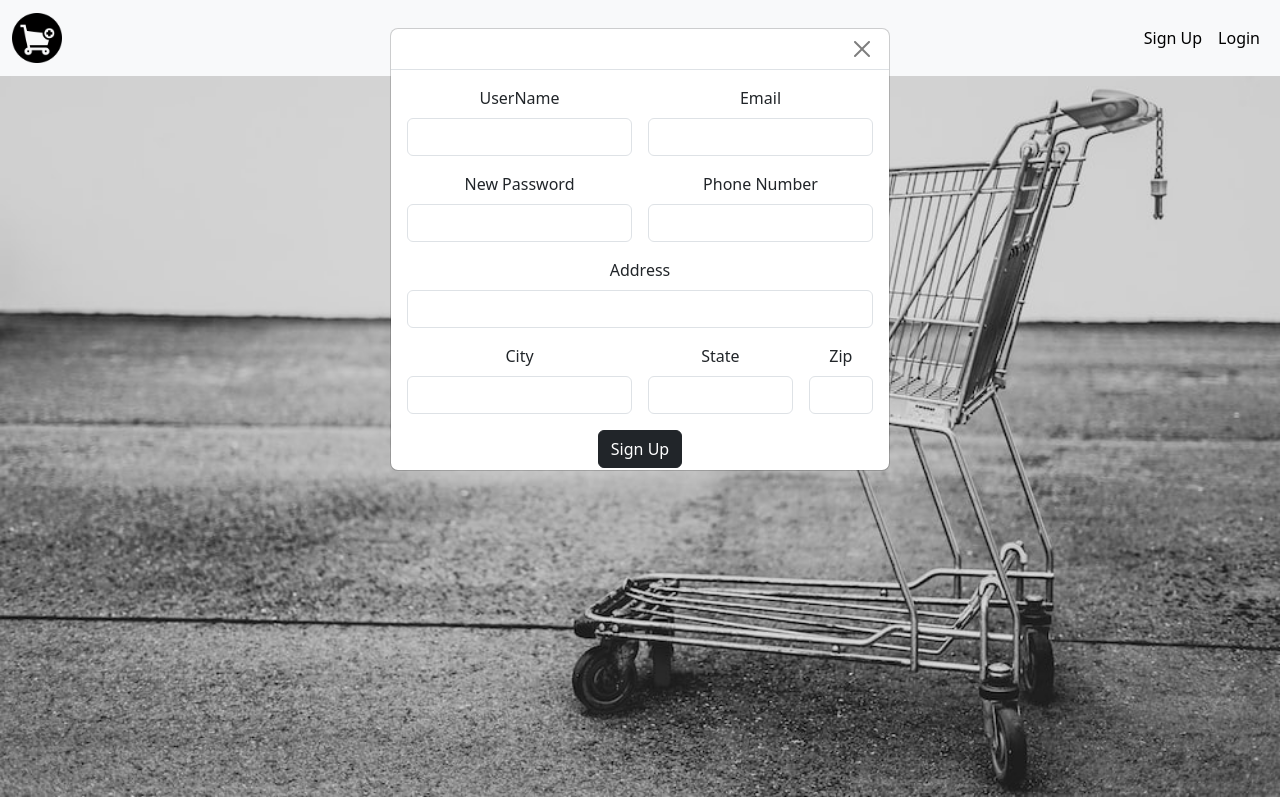
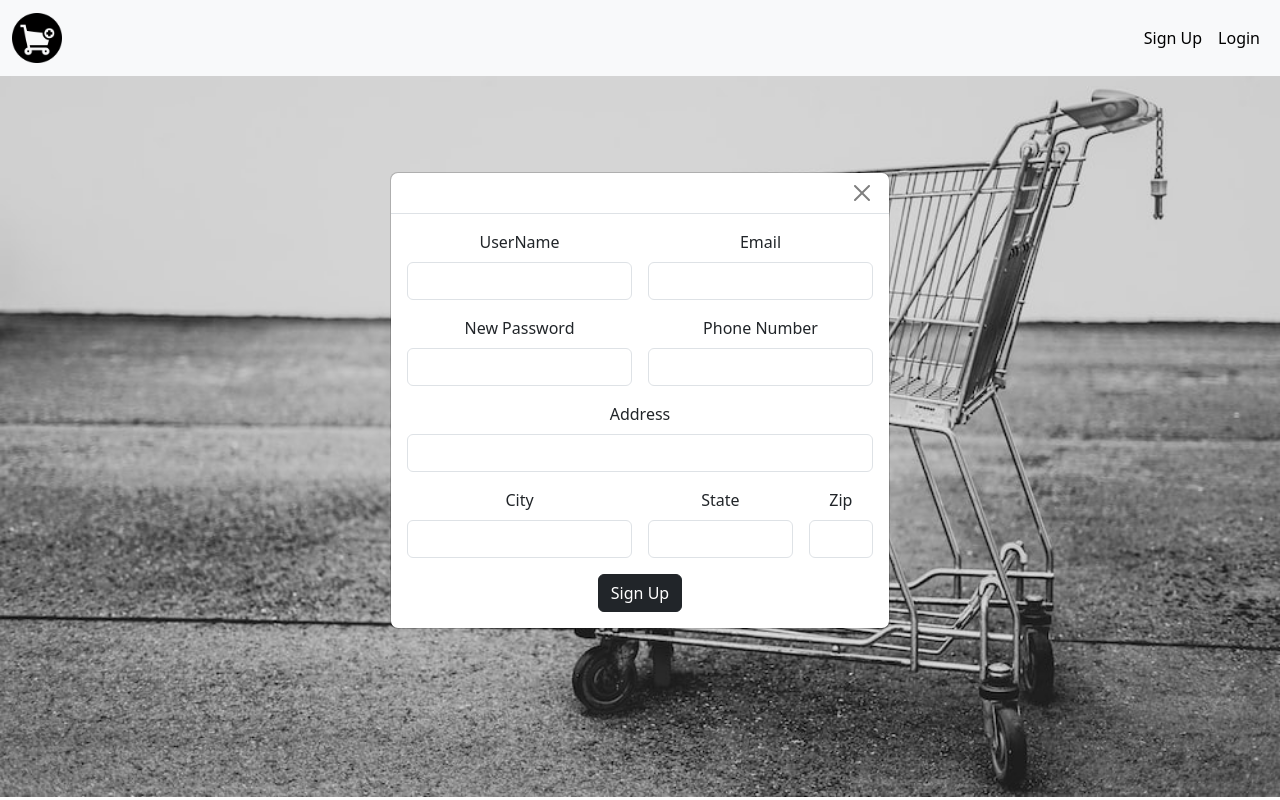
Before and after one commit to najmafatimas/ecommerce-application, a React (Create React App) app: page / in a window 1280 px wide. Both pictures are taken after a click on the button "Sign Up". Built offline with nearby package versions, Linux system fonts and the light colour scheme.

Commit message:
New Changes

```diff
--- a/src/components/Navbar.jsx
+++ b/src/components/Navbar.jsx
@@ -102,7 +102,7 @@ const Navbar = () => {
 <div ><img src="e3logo.jpg" alt="shopping logo" width="100%"/></div>
   <div className="wrapper">
           <div className="modal" style={{ display:showpopLogin===true ? 'block' : 'none' }} >
-            <div className="modal-dialog" id="center-aligned-account-modal">
+            <div className="modal-dialog modal-dialog-centered modal-dialog-scrollable" id="center-aligned-account-modal">
               <div className="modal-content" style={{ height: "auto", width: "500px" }}>
                 <div className="modal-header noBorder" style={{ height: '1px' ,padding:'20px'}}>
                   <button type="button"class="btn-close" data-bs-dismiss="modal" aria-label="Close" style={{marginLeft:"95%"}} onClick={()=>{setShowpopLogin(false);window.location.reload();}}>
@@ -112,7 +112,7 @@ const Navbar = () => {
                   </button>
                 </div>
 
-                  <div className="modal-body" style={{ height: '400px' }}>
+                  <div className="modal-body" >
                    <SignUpCredentials/>
 
 
@@ -124,16 +124,16 @@ const Navbar = () => {
         </div >
 
 
-        <div className="wrapper">
+
           <div className="modal" style={{ display:showpop===true ? 'block' : 'none' }}>
-            <div className="modal-dialog" id="center-aligned-account-modal">
+            <div className="modal-dialog modal-dialog-centered modal-dialog-scrollable" id="center-aligned-account-modal">
               <div className="modal-content" style={{ height: "auto", width: "500px" }}>
                 <div className="modal-header noBorder" style={{ height: '1px' ,padding:'20px'}}>
                   <button type="button" class="btn-close" data-bs-dismiss="modal" aria-label="Close"  style={{marginLeft:"95%"}}  onClick={()=>{setShowpop(false);window.location.reload();}}>
                   </button>
                 </div>
 
-                  <div className="modal-body" style={{ height: '400px' }}>
+                  <div className="modal-body">
 
   <Login/>
                   </div>
@@ -141,7 +141,7 @@ const Navbar = () => {
               </div>
             </div>
           </div>
-        </div >
+
 
 
 
```
